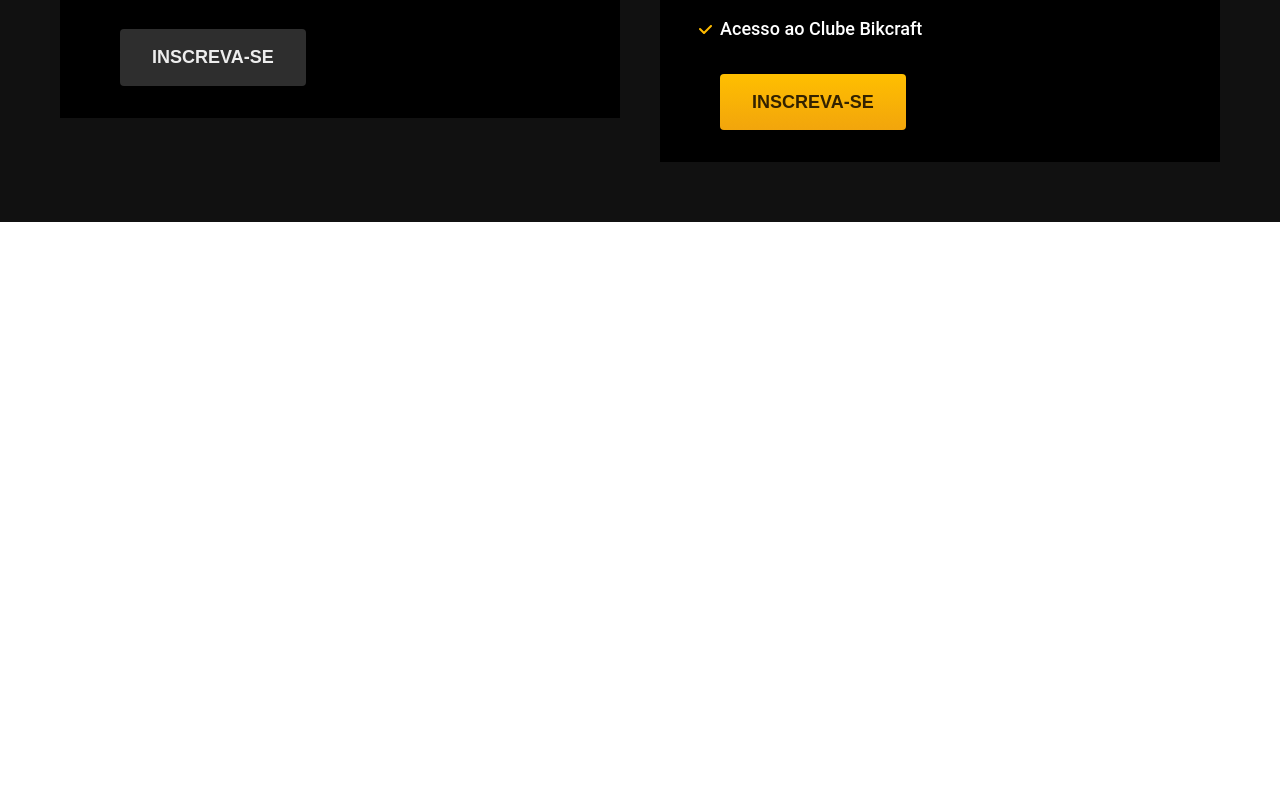
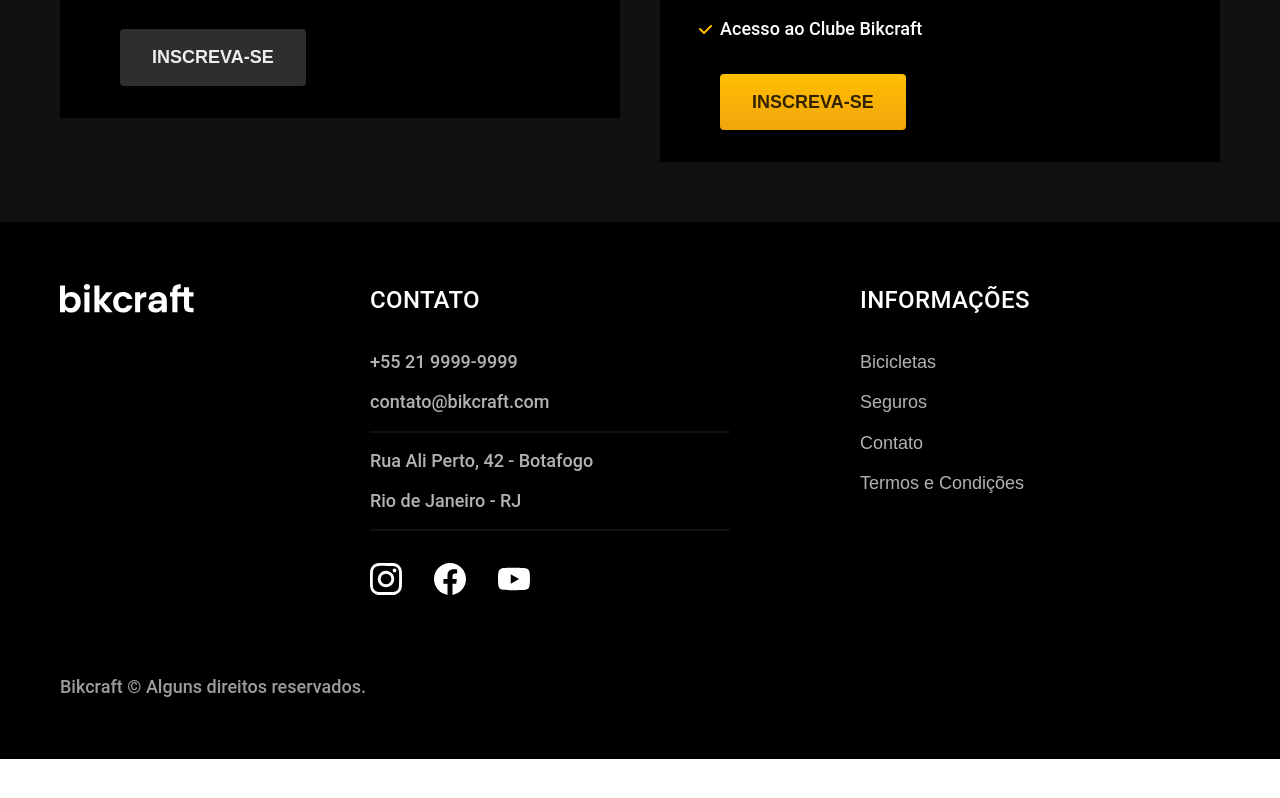
Before and after one commit to matheustorresdev97/origamid, a plain HTML site: page bikcraft2/index.html in a window 1280 px wide. Shown: the part 4325-5123 px from the top of the page. After the commit the page ends 5084 px from the top, so only its background shows below. Drawn offline with Linux system fonts and the light colour scheme.

Commit message:
feat: footer

```diff
--- /dev/null
+++ b/bikcraft2/css/global/footer.css
@@ -0,0 +1,65 @@
+.footer-bg {
+  background-color: var(--cor-12);
+}
+
+.footer {
+  display: grid;
+  grid-template-columns: 3fr 5fr 4fr;
+  gap: 40px;
+  padding-top: 60px;
+  padding-bottom: 60px;
+}
+
+.footer h3 {
+  margin-bottom: 32px;
+}
+
+.footer-contato ul {
+  margin-bottom: 32px;
+}
+
+.footer-contato li:nth-child(even):after {
+  content: "";
+  display: block;
+  max-width: 360px;
+  height: 2px;
+  background: var(--cor-11);
+  margin-top: 16px;
+}
+
+.footer li {
+  margin-bottom: 16px;
+}
+
+.footer-redes {
+  display: flex;
+  gap: 32px;
+}
+
+.footer a:hover {
+  color: var(--cor-0);
+}
+
+.footer-copy {
+  grid-column: 1/-1;
+  margin-top: 40px;
+}
+
+@media (max-width: 800px) {
+  .footer > img {
+    display: none;
+  }
+  .footer {
+    grid-template-columns: 1fr 1fr;
+  }
+}
+
+@media (max-width: 600px) {
+  .footer {
+    grid-template-columns: 1fr;
+    gap: 60px;
+  }
+  .footer-copy {
+    margin-top: 0px;
+  }
+}
--- a/bikcraft2/css/global/global.css
+++ b/bikcraft2/css/global/global.css
@@ -2,7 +2,6 @@ body {
   margin: 0px;
   font-family: Arial, Helvetica, sans-serif;
   color: #111111;
-  padding-bottom: 600px;
 }
 
 h1,
--- a/bikcraft2/css/style.css
+++ b/bikcraft2/css/style.css
@@ -3,6 +3,7 @@
 @import "./utilidades/cores.css";
 
 @import "./global/header.css";
+@import "./global/footer.css";
 
 /* Utilidades */
 @import "./utilidades/componentes.css";
--- a/bikcraft2/index.html
+++ b/bikcraft2/index.html
@@ -152,6 +152,44 @@
       </div>
     </div>
   </article>
+
+  <footer class="footer-bg">
+    <div class="footer container">
+      <img src="./img/bikcraft.svg" alt="Bikcraft">
+      <div class="footer-contato">
+        <h3 class="font-2-l-b cor-0">Contato</h3>
+        <ul class="font-2-m cor-5">
+          <li><a href="tel:+552199999999">+55 21 9999-9999</a></li>
+          <li><a href="mailto:contato@bikcraft.com">contato@bikcraft.com</a></li>
+          <li>Rua Ali Perto, 42 - Botafogo</li>
+          <li>Rio de Janeiro - RJ</li>
+        </ul>
+        <div class="footer-redes">
+          <a href="./">
+            <img src="./img/redes/instagram.svg" alt="Instagram">
+          </a>
+          <a href="./">
+            <img src="./img/redes/facebook.svg" alt="Facebook">
+          </a>
+          <a href="./">
+            <img src="./img/redes/youtube.svg" alt="Youtube">
+          </a>
+        </div>
+      </div>
+      <div class="footer-informacoes">
+        <h3 class="font-2-l-b cor-0">Informações</h3>
+        <nav>
+          <ul class="font-1-m cor-5">
+            <li><a href="./bicicletas.html">Bicicletas</a></li>
+            <li><a href="./seguros.html">Seguros</a></li>
+            <li><a href="./contato.html">Contato</a></li>
+            <li><a href="./termos.html">Termos e Condições</a></li>
+          </ul>
+        </nav>
+      </div>
+      <p class="footer-copy font-2-m cor-6">Bikcraft © Alguns direitos reservados.</p>
+    </div>
+  </footer>
 </body>
 
 </html>
```
